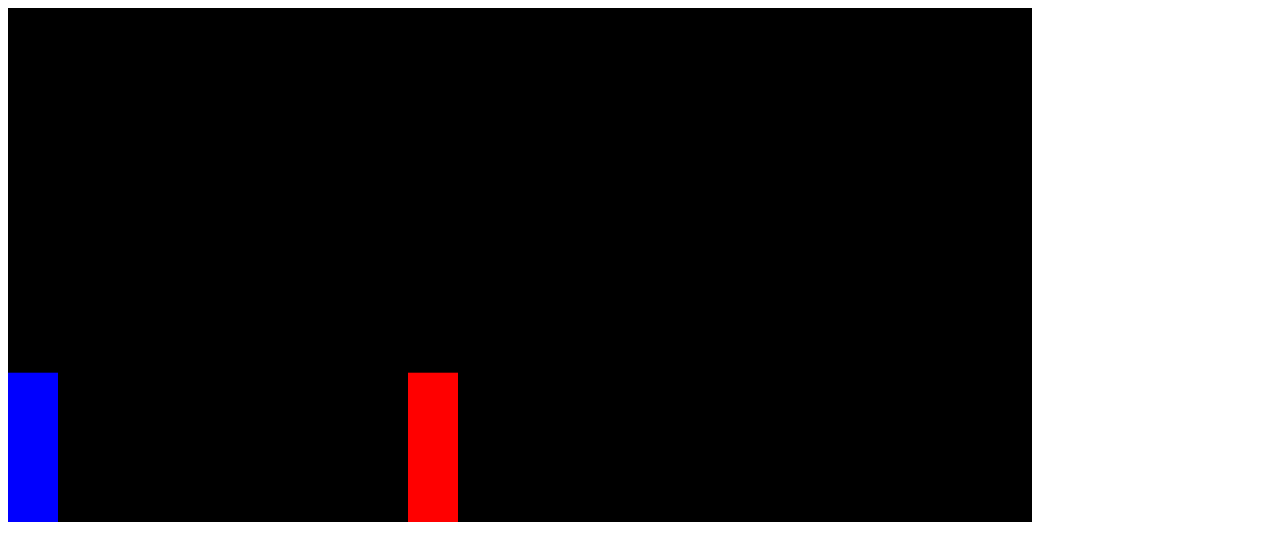
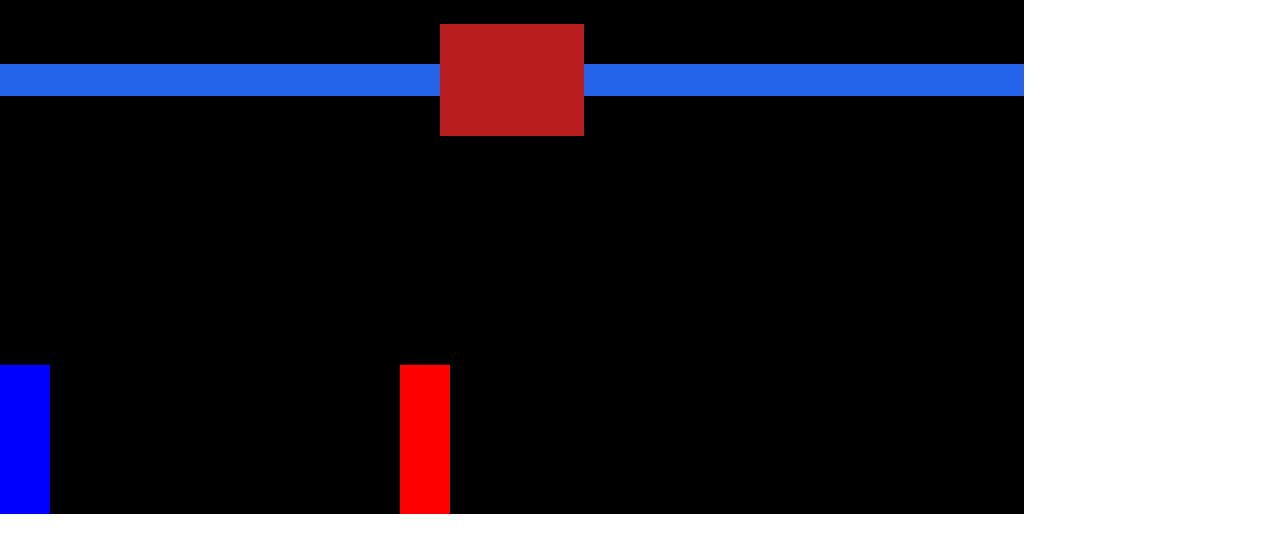
Before and after one commit to anish-garg/Fighting-Game, a website: page index.html in a window 1280 px wide. Drawn offline with nearby package versions, Linux system fonts and the light colour scheme.

Commit message:
health bar created

```diff
--- a/index.html
+++ b/index.html
@@ -4,13 +4,31 @@
 <head>
     <meta charset="UTF-8">
     <meta name="viewport" content="width=device-width, initial-scale=1.0">
-    <title>Document</title>
+    <title>Game Interface</title>
+    <link href="https://unpkg.com/tailwindcss@^2/dist/tailwind.min.css" rel="stylesheet">
+    <link href="./main.css" rel="stylesheet">
 </head>
 
-<body>
-    <canvas>
-        <script src="index.js"></script>
-    </canvas>
+<body class="box-border">
+    <div class="relative">
+        <!-- Health interface -->
+        <div class="absolute flex items-center pt-6">
+            <!-- Player health -->
+            <div style="width: 440px;" class="relative h-8 flex justify-end">
+                <div style="width: 440px;"  class="bg-yellow-300 h-8"></div>
+                <div style="width: 440px;"  id="playerHealth" class="bg-blue-600 absolute top-0  right-0 bottom-0"></div>
+            </div>
+            <!-- Timer -->
+            <div class="bg-red-700 w-36 h-28"></div>
+            <!-- Enemy health -->
+            <div style="width: 440px;" class="relative h-8">
+                <div  class="bg-yellow-300 h-8"></div>
+                <div id="enemyHealth" class="bg-blue-600 absolute top-0 left-0 right-0 bottom-0"></div>
+            </div>
+        </div>
+        <canvas></canvas>
+    </div>
+    <script src="index.js"></script>
 </body>
 
 </html>
--- a/index.js
+++ b/index.js
@@ -29,6 +29,7 @@ class sprite {
         }
         this.colour = colour;
         this.isAttacking;
+        this.health = 100;
     }
 
     draw() {
@@ -100,7 +101,7 @@ const enemy = new sprite({
     offset: {
         x: -50,
         y: 0
-    }
+    },
 })
 
 enemy.draw();
@@ -154,16 +155,20 @@ function animate() {
     if (rectangleCollision({
         rectangle1: player, rectangle2: enemy
     }) && player.isAttacking) {
-        console.log('Player Attacked');
+        // console.log('Player Attacked');
         player.isAttacking = false;
+        enemy.health -= 20;
+        document.querySelector('#enemyHealth').style.width = enemy.health + '%';
     }
 
     // If enemy is attacking
     if (rectangleCollision({
         rectangle1: enemy, rectangle2: player
     }) && enemy.isAttacking) {
-        console.log('Enemy Attacked');
+        // console.log('Enemy Attacked');
         enemy.isAttacking = false;
+        player.health -= 20;
+        document.querySelector('#playerHealth').style.width = player.health + '%';
     }
 }
 
--- /dev/null
+++ b/main.css
@@ -0,0 +1,5 @@
+@tailwind base;
+
+@tailwind components;
+
+@tailwind utilities;
--- /dev/null
+++ b/tailwind.config.js
@@ -0,0 +1,11 @@
+/** @type {import('tailwindcss').Config} */
+module.exports = {
+  content: [],
+  theme: {
+    extend: {},
+  },
+  plugins: [
+    // require('tailwindcss'),
+    // require('autoprefixer'),
+  ],
+}
```
Also changed, not shown: package.json (added, +14 -0 lines), 2 other files.
